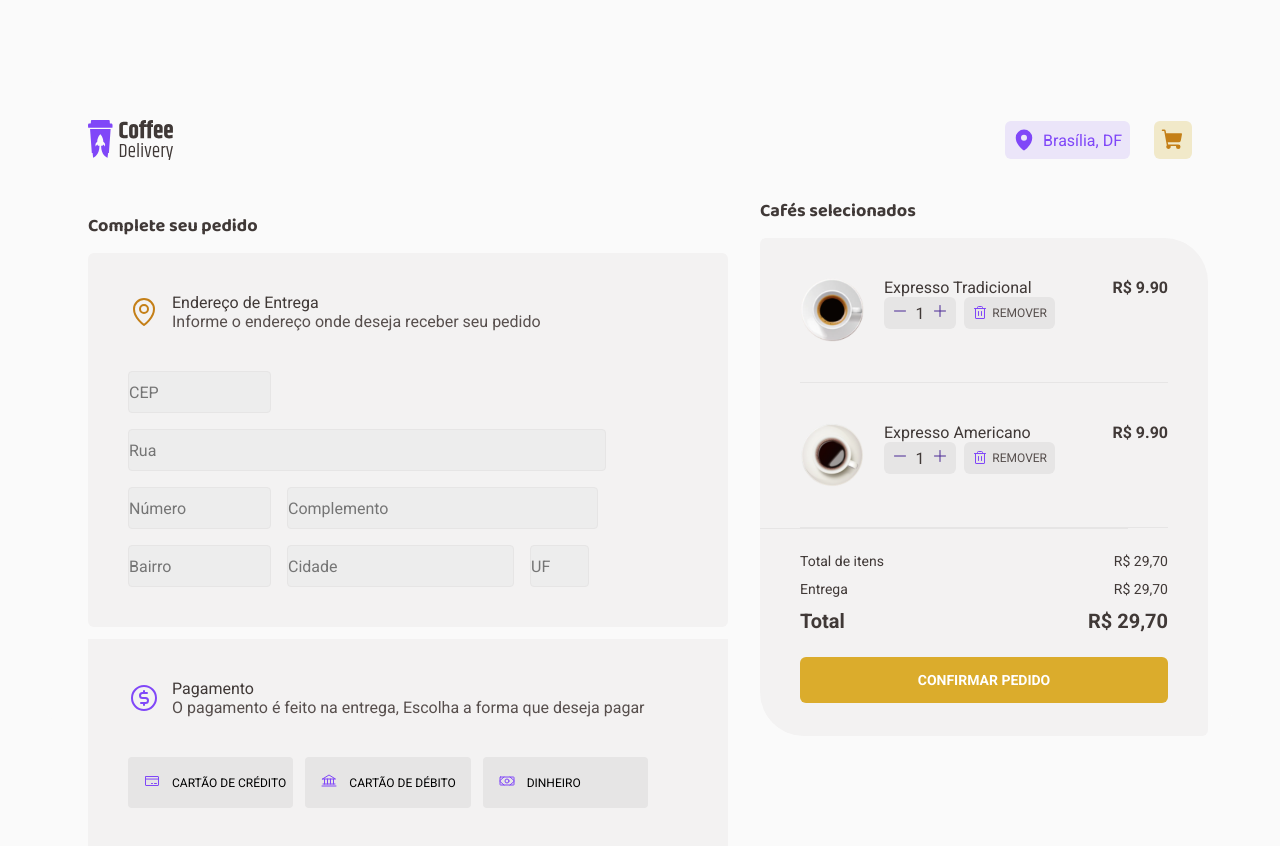
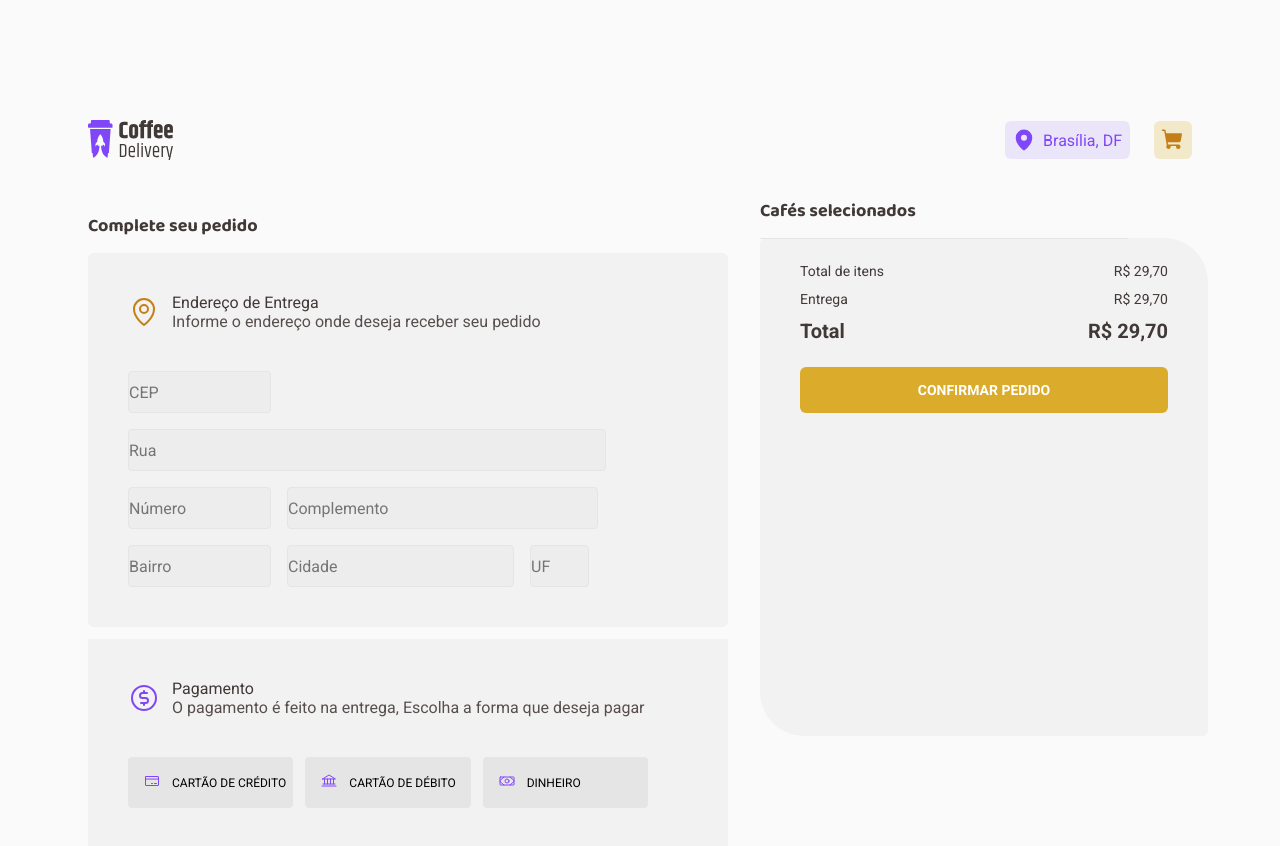
Before and after one commit to ciceroff/coffee-delivery, a React (Vite) app: page /order in a window 1280 px wide. Built offline with nearby package versions, Linux system fonts and the light colour scheme.

Commit message:
♻️ start working with data in coffee context

```diff
--- a/package.json
+++ b/package.json
@@ -13,12 +13,14 @@
     "react": "^18.2.0",
     "react-dom": "^18.2.0",
     "react-router-dom": "^6.9.0",
-    "styled-components": "^5.3.9"
+    "styled-components": "^5.3.9",
+    "uuid": "^9.0.0"
   },
   "devDependencies": {
     "@types/react": "^18.0.28",
     "@types/react-dom": "^18.0.11",
     "@types/styled-components": "^5.1.26",
+    "@types/uuid": "^9.0.1",
     "@vitejs/plugin-react": "^3.1.0",
     "typescript": "^4.9.3",
     "vite": "^4.2.0"
--- a/src/contexts/CoffeeContext.tsx
+++ b/src/contexts/CoffeeContext.tsx
@@ -1,12 +1,18 @@
 import { ReactNode, createContext, useState } from 'react'
+import { v4 as uuidv4 } from 'uuid'
+
 interface Coffee {
   title: string
   price: string
   amount: number
+  img: string
+  key: string
 }
 
 interface CoffeeContextType {
   coffees: Coffee[]
+  deleteSelectedCoffee: (coffeeKey: string) => void
+  addSelectedCoffee: (newCoffee: Coffee) => void
 }
 
 export const CoffeeContext = createContext({} as CoffeeContextType)
@@ -20,8 +26,22 @@ export function CoffeeContextProvider({
 }: CoffeeContextProviderProps) {
   const [coffees, setCoffees] = useState<Coffee[]>([])
 
+  function addSelectedCoffee(newCoffee: Coffee) {
+    setCoffees([...coffees, newCoffee])
+  }
+
+  function deleteSelectedCoffee(coffeeKey: string) {
+    const newCoffees = coffees.filter((coffee) => {
+      return coffee.key != coffeeKey
+    })
+
+    setCoffees(newCoffees)
+  }
+
   return (
-    <CoffeeContext.Provider value={{ coffees }}>
+    <CoffeeContext.Provider
+      value={{ coffees, deleteSelectedCoffee, addSelectedCoffee }}
+    >
       {children}
     </CoffeeContext.Provider>
   )
--- a/src/pages/Checkout/index.tsx
+++ b/src/pages/Checkout/index.tsx
@@ -50,26 +50,11 @@ import {
   macchiato,
   mocaccino,
 } from '../../assets'
-
-interface CoffeeInterface {
-  readonly price: string
-  readonly title: string
-  readonly img: string
-}
-const coffees: readonly CoffeeInterface[] = [
-  {
-    price: 'R$ 9.90',
-    title: 'Expresso Tradicional',
-    img: expresso,
-  },
-  {
-    price: 'R$ 9.90',
-    title: 'Expresso Americano',
-    img: expressoAmericano,
-  },
-] as const
+import { useContext } from 'react'
+import { CoffeeContext } from '../../contexts/CoffeeContext'
 
 export function Checkout() {
+  const { coffees } = useContext(CoffeeContext)
   return (
     <CheckoutContainer>
       <PaymentInfo>
@@ -147,7 +132,7 @@ export function Checkout() {
                             <ButtonCounter>
                               <Minus />
                             </ButtonCounter>
-                            <p>1</p>
+                            <p>{coffee.amount}</p>
                             <ButtonCounter>
                               <Plus />
                             </ButtonCounter>
```
Also changed, not shown: 1 other file (tests, documents, lock files or other folders).
